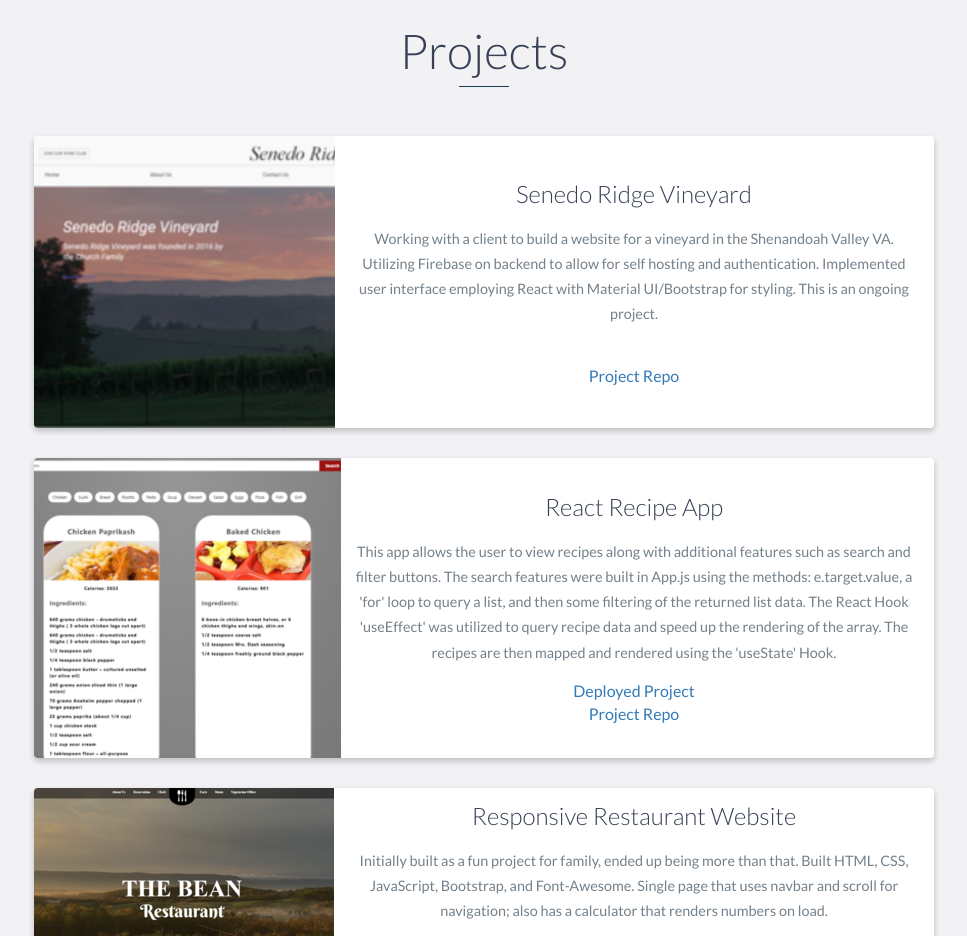
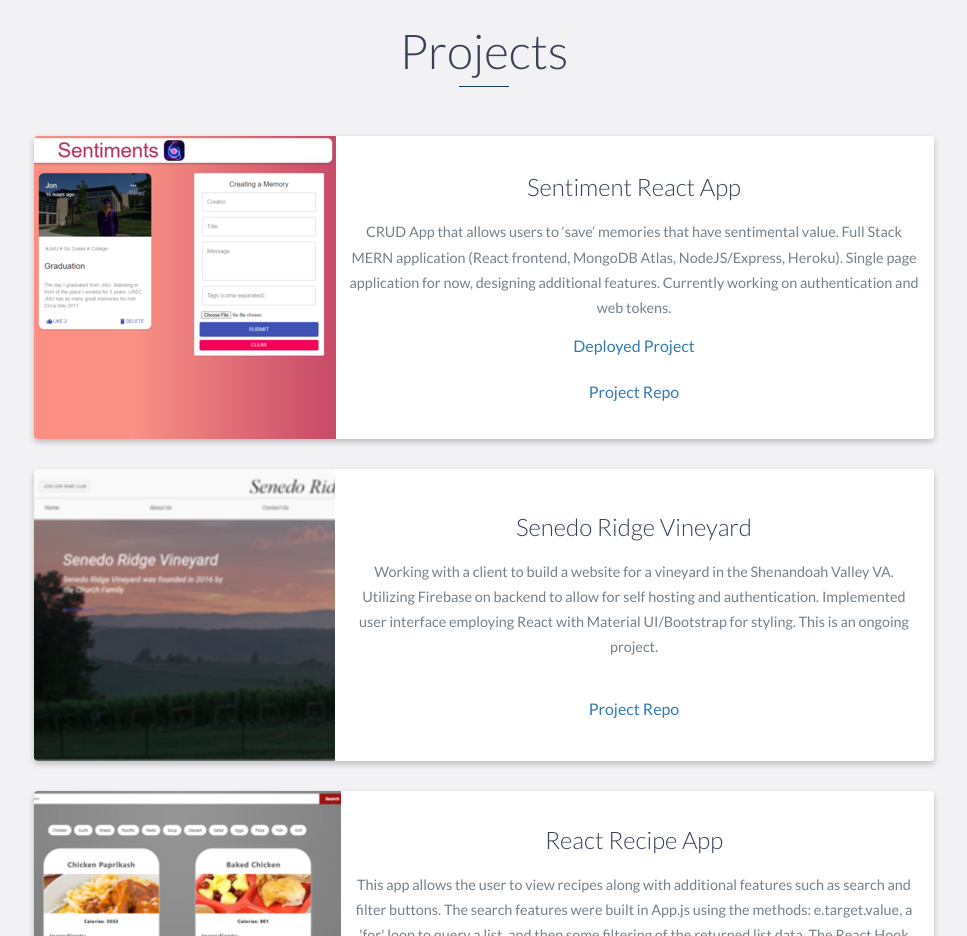
Before and after one commit to churchjg/Portfolio, a website: page index.html in a window 1280 px wide. Shown: the part 3100-4036 px from the top of the page, without its empty margins (156-1123 px from the left). Drawn offline with nearby package versions, Linux system fonts and the light colour scheme.

Commit message:
added project

```diff
--- a/index.html
+++ b/index.html
@@ -187,6 +187,27 @@
         <h2 class="heading">Projects</h2>
         <div class="container">
             <div class="row">
+                <div class="project shadow-large">
+                    <div class="project-image">
+                        <img src="images/sentiment.png" />
+                    </div>
+                    <!-- End .project-image -->
+                    <div class="project-info">
+                        <h3>Sentiment React App</h3>
+                        <p>
+                            CRUD App that allows users to ‘save’ memories that have sentimental value.
+                            Full Stack MERN application (React frontend, MongoDB Atlas, NodeJS/Express, Heroku).
+                            Single page application for now, designing additional features.
+                            Currently working on authentication and web tokens.
+
+                        </p>
+
+                        <a href="https://sentiment-app.netlify.app/">Deployed Project</a>
+                    </br>
+                        </br> <a href="https://github.com/churchjg/Glutamate">Project Repo</a>
+                    </div>
+                    <!-- End .project-info -->
+                </div>
                 <div class="project shadow-large">
                     <div class="project-image">
                         <img src="images/WinePort.png" />
```
Also changed, not shown: images/sentiment.png (added), 1 other file.
